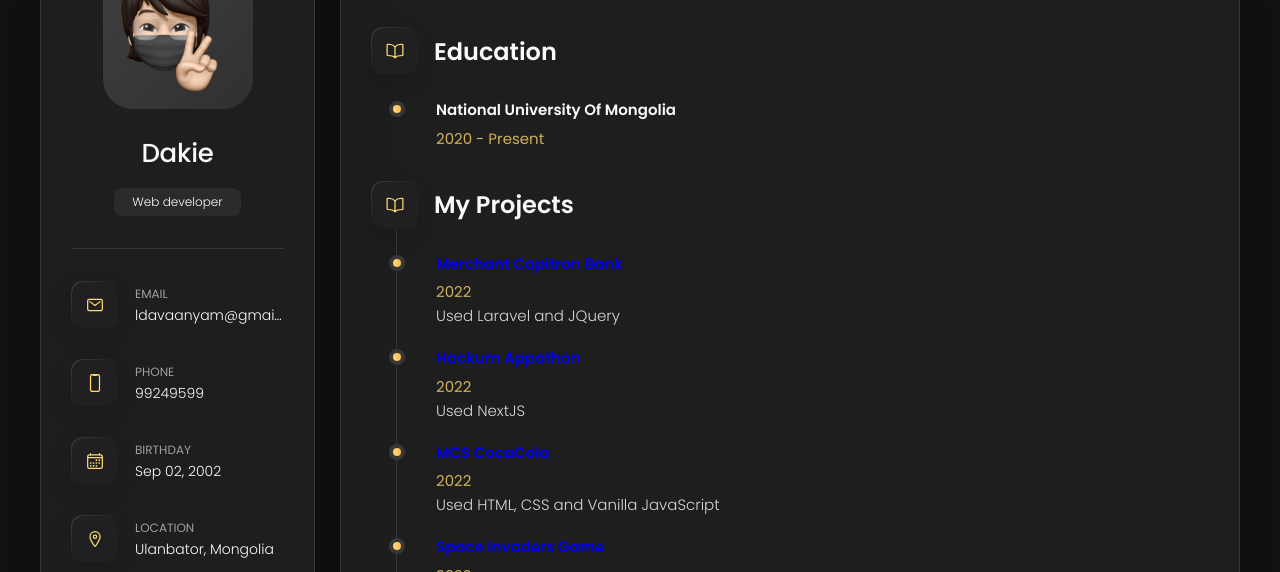
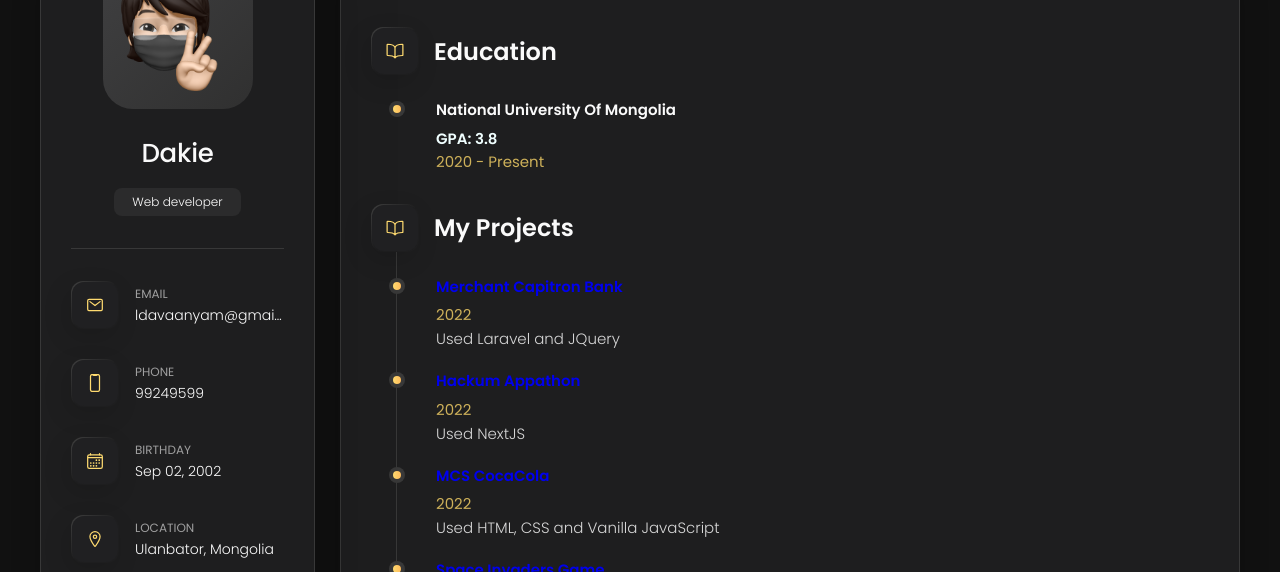
Before and after one commit to Dakiee/Resume, a plain HTML site: page index.html in a window 1280 px wide. Both pictures are taken after a click on the button "Resume". Shown: the part 162-734 px from the top of the page. Drawn offline with nearby package versions, Linux system fonts and the light colour scheme.

Commit message:
added some things

```diff
--- a/index.html
+++ b/index.html
@@ -252,6 +252,7 @@
               <h4 class="h4 timeline-item-title">
                 National University Of Mongolia
               </h4>
+              <p style="color:azure; font-weight: bold;">GPA: 3.8</p>
 
               <span>2020 - Present</span>
 
```
